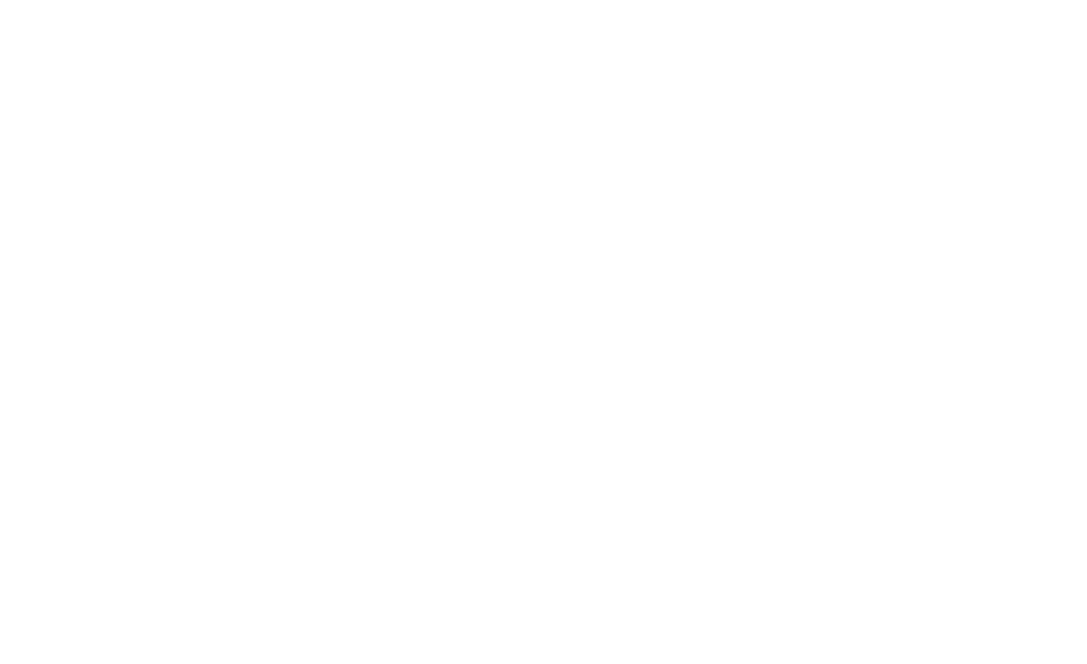
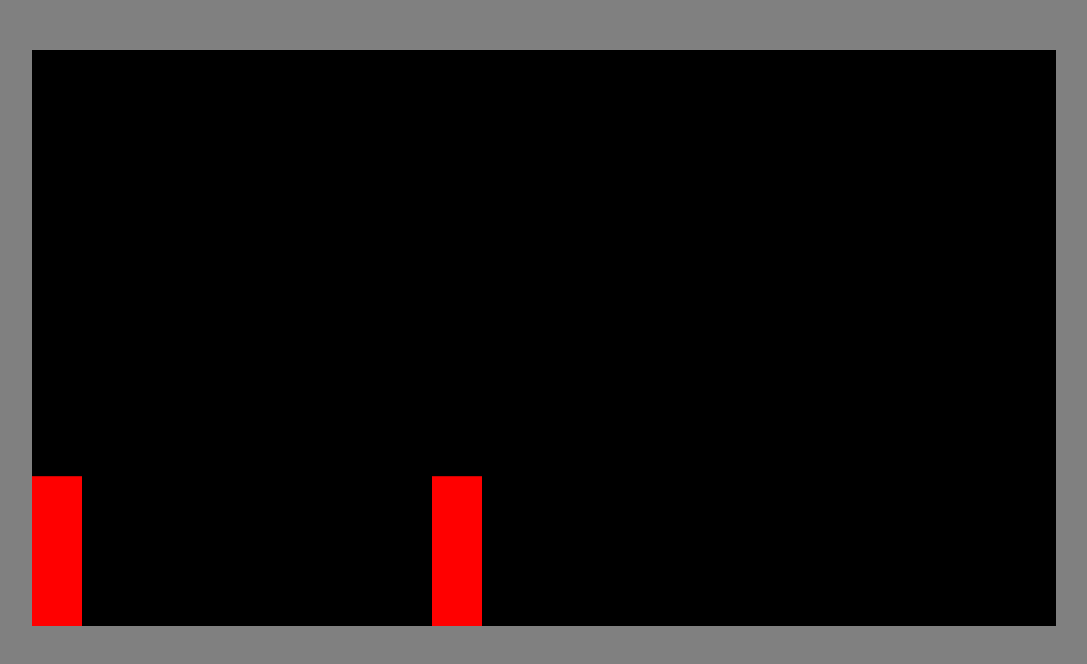
Before and after one commit to tdietzel/rpg, a website built with webpack: page src/index.html in a window 1280 px wide. Shown: the whole page, without its empty margins (18-1105 px from the left). Built offline with nearby package versions, Linux system fonts and the light colour scheme.

Commit message:
Add start of UI

```diff
--- a/src/css/styles.css
+++ b/src/css/styles.css
@@ -1,4 +1,4 @@
-body {
+/* body {
     margin: 0;
     padding: 0;
     overflow: hidden;
@@ -40,4 +40,15 @@ body {
     padding: 5px 10px;
     font-size: 14px;
     cursor: pointer;
+  } */
+
+  body {
+    background-color: grey;
+    width: 100vw;
+    height: 100vh;
   }
+
+  canvas {
+   margin-top: 50px;
+   margin-left: 50px
+  }
--- a/src/index.html
+++ b/src/index.html
@@ -3,37 +3,9 @@
 <head>
     <meta charset="UTF-8">
     <meta name="viewport" content="width=device-width, initial-scale=1.0">
-    <!-- <title>Document</title>
-    <style>
-      #game-canvas {
-        border: 1px solid #000;
-      }
-    </style> -->
 </head>
 <body>
   <body>
-    <!-- <div id="game-container">
-      <canvas id="game-canvas"></canvas>
-      <div class="character-info">
-        <div>
-          <h2>Wizard</h2>
-          <p>Level: <span id="wizard-level">1</span></p>
-          <p>Health: <span id="wizard-health">150</span></p>
-          <p>Exp: <span id="wizard-exp">0</span></p>
-        </div>
-        <div>
-          <h2>Warrior</h2>
-          <p>Level: <span id="warrior-level">1</span></p>
-          <p>Health: <span id="warrior-health">200</span></p>
-          <p>Exp: <span id="warrior-exp">0</span></p>
-        </div>
-      </div>
-      <div class="buttons">
-        <button id="wizard-hit">Wizard Hit</button>
-        <button id="wizard-potion">Wizard Use Potion</button>
-        <button id="warrior-hit">Warrior Hit</button>
-        <button id="warrior-potion">Warrior Use Potion</button>
-      </div>
-    </div> -->
+    <canvas></canvas>
 </body>
 </html>
--- a/src/index.js
+++ b/src/index.js
@@ -1,185 +1,114 @@
 import 'bootstrap';
 import 'bootstrap/dist/css/bootstrap.min.css';
 import './css/styles.css';
-import { Wizard } from "../src/PlayerTypes/wizard.js";
-import { Warrior } from "../src/PlayerTypes/warrior.js";
-import {PlayerManager} from "../src/playerManager";
-import {Shop} from "../src/shop.js"
+// import {Wizard} from "../src/PlayerTypes/wizard.js";
+// import { Warrior } from "../src/PlayerTypes/warrior.js";
+// import {PlayerManager} from "../src/playerManager";
+// import {Shop} from "../src/shop.js";
 
-// const wizardLevelElement = document.getElementById('wizard-level');
-// const wizardHealthElement = document.getElementById('wizard-health');
-// const wizardExpElement = document.getElementById('wizard-exp');
-// const wizardHitButton = document.getElementById('wizard-hit');
-// const wizardPotionButton = document.getElementById('wizard-potion');
+const canvas = document.querySelector('canvas');
+const c = canvas.getContext('2d');
 
-// const warriorLevelElement = document.getElementById('warrior-level');
-// const warriorHealthElement = document.getElementById('warrior-health');
-// const warriorExpElement = document.getElementById('warrior-exp');
-// const warriorHitButton = document.getElementById('warrior-hit');
-// const warriorPotionButton = document.getElementById('warrior-potion');
+canvas.width = 1024;
+canvas.height = 576;
 
-// const canvas = document.getElementById('game-canvas');
-// const context = canvas.getContext('2d');
+c.fillRect(0, 0, canvas.width, canvas.height);
 
-// // Create Wizard and Warrior instances
-// const wizard = new Wizard();
-// const warrior = new Warrior();
+const gravity = 0.2;
+class Sprite {
+  constructor({position, velocity}) {
+    this.position = position;
+    this.velocity = velocity;
+    this.height = 150;
+  }
 
-// // Character positions for animation
-// let wizardX = 50;
-// let warriorX = 150;
+  draw() {
+    c.fillStyle = 'red';
+    c.fillRect(this.position.x, this.position.y, 50, this.height);
+  }
 
-// // Drinking potion animation
-// let wizardDrinkingPotion = false;
-// let warriorDrinkingPotion = false;
+  update() {
+    this.draw();
 
-// // Function to draw characters on the canvas
-// function drawCharacters() {
-//   context.clearRect(0, 0, canvas.width, canvas.height);
+    this.position.x += this.velocity.x;
+    this.position.y += this.velocity.y;
 
-//   // Draw Wizard character
-//   context.fillStyle = 'blue';
-//   context.fillRect(wizardX, 100, 50, 50);
-//   context.fillStyle = 'yellow';
-//   context.fillRect(wizardX + 5, 80, 40, 30);
+    if(this.position.y + this.height + this.velocity.y >= canvas.height) {
+      this.velocity.y = 0;
+    } else {
+      this.velocity.y += gravity;
+    }
+  }
+}
 
-//   context.fillStyle = 'red';
-//   context.fillRect(warriorX, 100, 50, 50); // Draw the main body of the Warrior
+const player = new Sprite({
+  position: {
+    x: 0,
+    y: 0
+  },
+  velocity: {
+    x: 0,
+    y: 0
+  }
+});
 
-//   context.fillStyle = 'black';
-//   context.fillRect(warriorX - 20, 115, 20, 10); // A
+const enemy = new Sprite({
+  position: {
+    x: 400,
+    y: 100
+  },
+  velocity: {
+    x: 0,
+    y: 0
+  }
+});
 
-//   // Draw potion drinking animations
-//   if (wizardDrinkingPotion) {
-//     context.fillStyle = 'green';
-//     context.fillRect(wizardX + 15, 110, 20, 20);
-//   }
-//   if (warriorDrinkingPotion) {
-//     context.fillStyle = 'green';
-//     context.fillRect(warriorX + 15, 110, 20, 20);
-//   }
-// }
+const keys = {
+  a: {
+    pressed: false
+  },
+  d: {
+    pressed: false
+  }
+};
+let lastKey;
 
-// // Update UI with character information
-// function updateCharacterInfo() {
-//   wizardLevelElement.textContent = wizard.level;
-//   wizardHealthElement.textContent = wizard.health;
-//   wizardExpElement.textContent = wizard.exp;
+function animate() {
+  window.requestAnimationFrame(animate);
+  c.fillStyle = 'black';
+  c.fillRect(0, 0, canvas.width, canvas.height);
+  player.update();
+  enemy.update();
 
-//   warriorLevelElement.textContent = warrior.level;
-//   warriorHealthElement.textContent = warrior.health;
-//   warriorExpElement.textContent = warrior.exp;
-// }
+  player.velocity.x = 0;
+  if(keys.a.pressed && lastKey === 'a') {
+    player.velocity.x = -1;
+  } else if (keys.d.pressed && lastKey === 'd') {
+    player.velocity.x = 1;
+  }
+}
+animate();
 
-// // Function for character animations
-// function animateWizardHit() {
-//   // Move the Wizard during a hit animation
-//   let animationSteps = 5; // Number of animation steps
-//   const deltaX = 20; // Adjust the distance to move
+window.addEventListener('keydown', (e) => {
+  switch(e.key) {
+  case 'd':
+    keys.d.pressed = true;
+    lastKey = 'd';
+    break;
+  case 'a':
+    keys.a.pressed = true;
+    lastKey = 'a';
+    break;
+  }
+});
 
-//   function step() {
-//     if (animationSteps > 0) {
-//       wizardX += deltaX;
-//       drawCharacters();
-//       animationSteps--;
-//       requestAnimationFrame(step);
-//     } else {
-//       // Animation completed, return the Wizard to the initial position
-//       wizardX = 50; // Set the initial position
-//       drawCharacters();
-
-//       // Perform the actual hit logic here
-//       const recipient = warrior; // Assuming the recipient is the Warrior.
-//       const hasKilled = wizard.hit(recipient);
-//       updateCharacterInfo();
-
-//       if (hasKilled) {
-//         // Handle the logic when the Wizard kills the recipient (Warrior in this case).
-//       }
-//     }
-//   }
-
-//   step();
-// }
-
-// function animateWarriorHit() {
-//   // Move the Warrior during a hit animation
-//   let animationSteps = 5; // Number of animation steps
-//   const deltaX = 20; // Adjust the distance to move
-
-//   function step() {
-//     if (animationSteps > 0) {
-//       warriorX -= deltaX;
-//       drawCharacters();
-//       animationSteps--;
-//       requestAnimationFrame(step);
-//     } else {
-//       // Animation completed, return the Warrior to the initial position
-//       warriorX = 150; // Set the initial position
-//       drawCharacters();
-
-//       // Perform the actual hit logic here
-//       const recipient = wizard; // Assuming the recipient is the Wizard.
-//       const hasKilled = warrior.hit(recipient);
-//       updateCharacterInfo();
-
-//       if (hasKilled) {
-//         // Handle the logic when the Warrior kills the recipient (Wizard in this case).
-//       }
-//     }
-//   }
-
-//   step();
-// }
-
-// // Function for potion drinking animations
-// function animateWizardDrinkingPotion() {
-//   // Set the drinking potion flag to true
-//   wizardDrinkingPotion = true;
-//   drawCharacters();
-
-//   // Simulate a delay for the animation
-//   setTimeout(() => {
-//     // Reset the drinking potion flag
-//     wizardDrinkingPotion = false;
-//     drawCharacters();
-//   }, 1000); // Adjust the duration as needed
-// }
-
-// function animateWarriorDrinkingPotion() {
-//   // Set the drinking potion flag to true
-//   warriorDrinkingPotion = true;
-//   drawCharacters();
-
-//   // Simulate a delay for the animation
-//   setTimeout(() => {
-//     // Reset the drinking potion flag
-//     warriorDrinkingPotion = false;
-//     drawCharacters();
-//   }, 1000); // Adjust the duration as needed
-// }
-
-// // Add event listeners for character actions
-// wizardHitButton.addEventListener('click', () => {
-//   // Animate the Wizard's hit
-//   animateWizardHit();
-// });
-
-// warriorHitButton.addEventListener('click', () => {
-//   // Animate the Warrior's hit
-//   animateWarriorHit();
-// });
-
-// wizardPotionButton.addEventListener('click', () => {
-//   // Animate the Wizard drinking a potion
-//   animateWizardDrinkingPotion();
-// });
-
-// warriorPotionButton.addEventListener('click', () => {
-//   // Animate the Warrior drinking a potion
-//   animateWarriorDrinkingPotion();
-// });
-
-// // Initial UI update and drawing characters
-// updateCharacterInfo();
-// drawCharacters();
+window.addEventListener('keyup', (e) => {
+  switch(e.key) {
+  case 'd':
+    keys.d.pressed = false;
+    break;
+  case 'a':
+    keys.a.pressed = false;
+    break;
+  }
+});
--- a/src/levelingSystem.js
+++ b/src/levelingSystem.js
@@ -1,6 +1,6 @@
 class LevelingSystem {
   constructor() {}
-
+  // checks current lvl based on exp
   checkLevel(exp) {
     if (exp < 1000) {
       return 1;
@@ -14,7 +14,7 @@ class LevelingSystem {
       return 5;
     }
   }
-
+  // adds new level stats if player levels up
   getLevelStats(level) {
     switch (level) {
     case 1:
@@ -30,5 +30,4 @@ class LevelingSystem {
     }
   }
 }
-
 export let levelSystem = new LevelingSystem();
```
Lines whose indentation alone changed are shown as unchanged.
